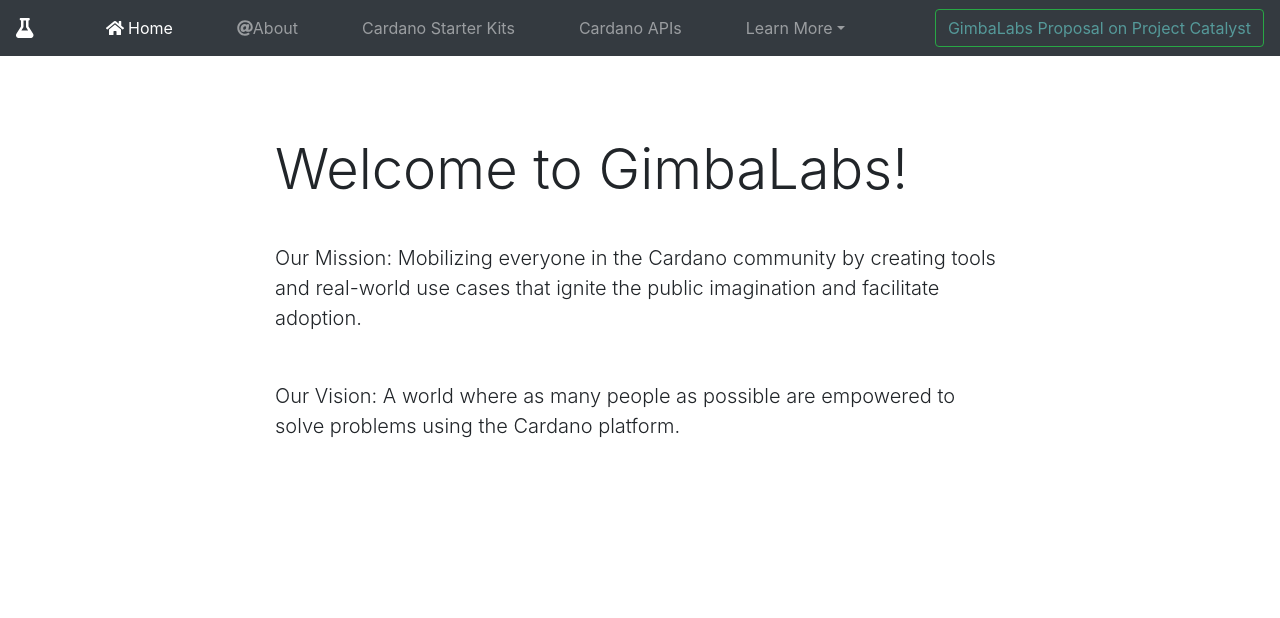
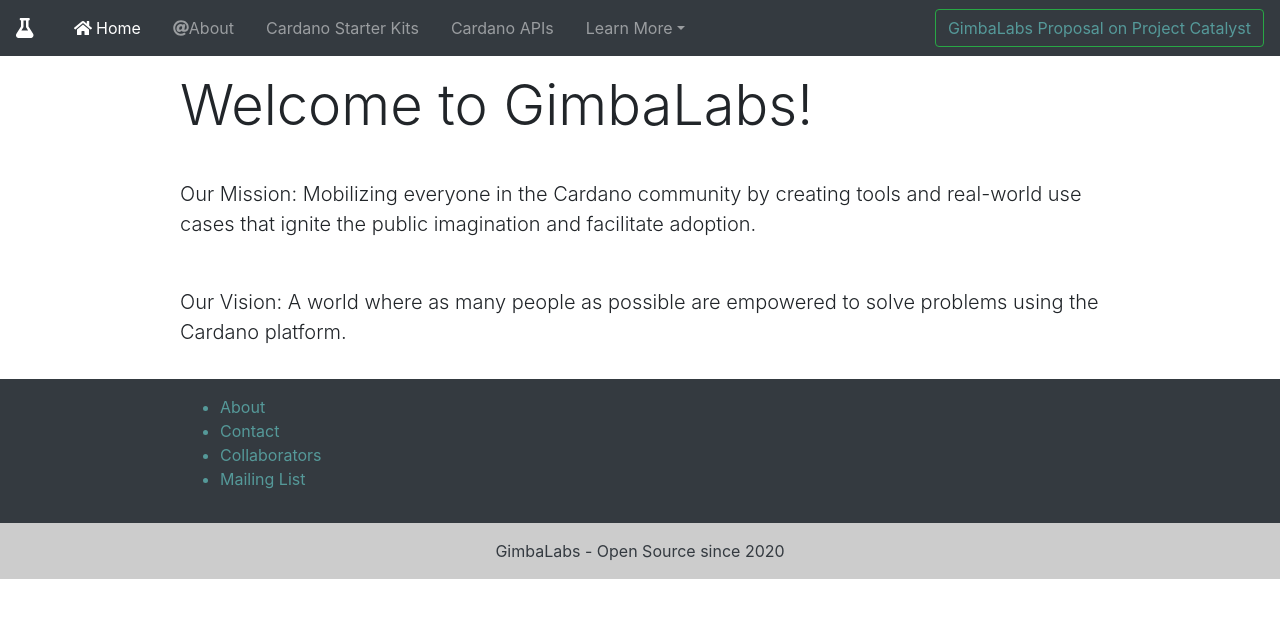
Before and after one commit to rcmorano/site-v3, a React (Create React App) app: page / in a window 1280 px wide. Shown: the top 618 px of the page. Built offline with nearby package versions, Linux system fonts and the light colour scheme.

Commit message:
Add basic navigation from navbar

```diff
--- a/package.json
+++ b/package.json
@@ -9,7 +9,7 @@
     "@fortawesome/free-regular-svg-icons": "^5.15.1",
     "@fortawesome/free-solid-svg-icons": "^5.15.1",
     "@fortawesome/react-fontawesome": "^0.1.12",
-    "@fortawesome/react-native-fontawesome": "^0.2.6",
+    "@popperjs/core": "^2.5.3",
     "@testing-library/jest-dom": "^5.11.5",
     "@testing-library/react": "^11.1.0",
     "@testing-library/user-event": "^12.1.10",
@@ -19,7 +19,10 @@
     "react": "^17.0.1",
     "react-dom": "^17.0.1",
     "react-native-svg": "^12.1.0",
+    "react-router-dom": "^5.2.0",
     "react-scripts": "4.0.0",
+    "styled-components": "^5.2.0",
+    "typescript": "^4.0.5",
     "web-vitals": "^0.2.4"
   },
   "scripts": {
--- a/src/App.css
+++ b/src/App.css
@@ -1,24 +1,31 @@
 .dropdown-item:hover {
-  background: #599 !important;
+  background: var(--mainBlue) !important;
 }
 
 .nav-link:hover {
-  color: #599 !important;
+  color: var(--mainBlue) !important;
 }
 
 .btn {
-  color: #599 !important;
+  color: var(--mainBlue) !important;
 }
 
 .btn:hover {
-  background: #599 !important;
-  color: #fff !important;
+  background: var(--mainBlue) !important;
+  color: var(--mainDark) !important;
 }
 
 .container {
-  padding: 5rem;
+  padding: 1rem;
 }
 
 .lead {
   padding-top: 2rem;
 }
+
+:root {
+  --mainDark: #343a40;
+  --mainGray: #ccc;
+  --mainWhite: #fff;
+  --mainBlue: #599;
+}
--- a/src/App.js
+++ b/src/App.js
@@ -1,16 +1,31 @@
 import React from "react";
+import { Switch, Route } from "react-router-dom";
+
 import './App.css';
 import "bootstrap/dist/css/bootstrap.min.css";
 import "bootstrap/dist/js/bootstrap.bundle";
-import Navbar from "./components/Navbar";
-import HomeBody from "./components/HomeBody";
+
+import Navbar from "./components/layouts/Navbar";
+import Footer from "./components/layouts/Footer";
+
+import Home from "./components/pages/Home";
+import About from "./components/pages/About";
+import CSKs from "./components/pages/CSKs";
+import APIs from "./components/pages/APIs";
+import NotFound from "./components/pages/NotFound";
 
 function App() {
   return (
     <>
       <Navbar />
-      <HomeBody />
-
+      <Switch>
+        <Route exact path="/" component={Home} />
+        <Route path="/about" component={About} />
+        <Route path="/cardano-starter-kits" component={CSKs} />
+        <Route path="/open-source-apis" component={APIs} />
+        <Route component={NotFound} />
+      </Switch>
+      <Footer />
     </>
   );
 }
--- /dev/null
+++ b/src/components/layouts/Footer.js
@@ -0,0 +1,57 @@
+import React from 'react';
+import styled from 'styled-components';
+
+function Footer() {
+    return (
+    <FooterContainer>
+        <div className="footer-top">
+            <div className="container">
+                <div className="row">
+                    <div className="col"></div>
+                    <div className="col-5">
+                        <ul>
+                            <li><a href="#">About</a></li>
+                            <li><a href="#">Contact</a></li>
+                            <li><a href="#">Collaborators</a></li>
+                            <li><a href="#">Mailing List</a></li>
+                        </ul>
+                    </div>
+                    <div className="col-5"></div>
+                    <div className="col"></div>
+                </div>
+            </div>
+        </div>
+
+        <div className="footer-bottom">
+            <div className="row">
+                <div className="col"></div>
+                <div className="col"><p className="text-center">GimbaLabs - Open Source since {new Date().getFullYear()}</p></div>
+                <div className="col"></div>
+            </div>
+        </div>
+    </FooterContainer>
+    )
+}
+
+export default Footer;
+
+const FooterContainer = styled.footer`
+    .footer-top{
+        background: var(--mainDark);
+        color: var(--mainBlue);
+    }
+
+    .footer-bottom{
+        background: var(--mainGray);
+        color: var(--mainDark);
+        padding-top: 1em;
+    }
+
+    ul li a {
+        color: var(--mainBlue);
+    }
+
+    ul li a:hover {
+        color: var(--mainWhite);
+    }
+`;
--- a/src/components/Navbar.js
+++ b/src/components/layouts/Navbar.js
@@ -1,6 +1,7 @@
 import React from 'react';
 import { FontAwesomeIcon } from '@fortawesome/react-fontawesome';
 import { faFlask, faHome, faAt } from '@fortawesome/free-solid-svg-icons';
+import { Link } from 'react-router-dom';
 
 function Navbar() {
     return (
@@ -14,19 +15,19 @@ function Navbar() {
                 <div className="collapse navbar-collapse" id="navbarSupportedContent">
                     <ul className="navbar-nav mr-auto">
                         <li className="nav-item active">
-                            <a className="nav-link ml-5" href="#"><FontAwesomeIcon icon={faHome} /> Home</a>
+                            <Link className="nav-link ml-3" to="/"><FontAwesomeIcon icon={faHome} /> Home</Link>
                         </li>
                         <li className="nav-item">
-                            <a className="nav-link ml-5" href="#"><FontAwesomeIcon icon={faAt} />About</a>
+                            <Link className="nav-link ml-3" to="/about"><FontAwesomeIcon icon={faAt} />About</Link>
                         </li>
                         <li className="nav-item">
-                            <a className="nav-link ml-5" href="#">Cardano Starter Kits</a>
+                            <Link className="nav-link ml-3" to="/cardano-starter-kits">Cardano Starter Kits</Link>
                         </li>
                         <li className="nav-item">
-                            <a className="nav-link ml-5" href="#">Cardano APIs</a>
+                            <Link className="nav-link ml-3" to="/open-source-apis">Cardano APIs</Link>
                         </li>
                         <li className="nav-item dropdown">
-                            <a className="nav-link dropdown-toggle ml-5" href="#" id="navbarDropdown" role="button" data-toggle="dropdown" aria-haspopup="true" aria-expanded="false">
+                            <a className="nav-link dropdown-toggle ml-3" href="#" id="navbarDropdown" role="button" data-toggle="dropdown" aria-haspopup="true" aria-expanded="false">
                             Learn More
                             </a>
                             <div className="dropdown-menu bg-dark" aria-labelledby="navbarDropdown">
--- /dev/null
+++ b/src/components/pages/APIs.js
@@ -0,0 +1,13 @@
+import React, { Component } from 'react'
+
+class APIs extends Component {
+    render() {
+        return (
+            <div>
+                <h1>Open Source APIs</h1>
+            </div>
+        )
+    }
+}
+
+export default APIs
--- /dev/null
+++ b/src/components/pages/About.js
@@ -0,0 +1,11 @@
+import React from 'react'
+
+function About() {
+    return (
+        <div>
+            <h1>About us</h1>
+        </div>
+    )
+}
+
+export default About
--- /dev/null
+++ b/src/components/pages/CSKs.js
@@ -0,0 +1,13 @@
+import React, { Component } from 'react'
+
+class CSKs extends Component {
+    render() {
+        return (
+            <div>
+                <h1>Cardano Starter Kits</h1>
+            </div>
+        )
+    }
+}
+
+export default CSKs;
--- a/src/components/HomeBody.js
+++ b/src/components/pages/Home.js
@@ -1,11 +1,11 @@
-import React from 'react'
+import React from 'react';
 
-function HomeBody() {
+function Home() {
     return (
         <div className="container">
             <div className="row">
                 <div className="col"></div>
-                <div className="col-8">
+                <div className="col-10">
                     <h1 className="display-4">Welcome to GimbaLabs!</h1>
                     <p class="lead">Our Mission: Mobilizing everyone in the Cardano community by creating tools and real-world use cases that ignite the public imagination and facilitate adoption.</p>
                     <p class="lead">Our Vision: A world where as many people as possible are empowered to solve problems using the Cardano platform.</p>
@@ -16,4 +16,4 @@ function HomeBody() {
     )
 }
 
-export default HomeBody
+export default Home;
--- /dev/null
+++ b/src/components/pages/NotFound.js
@@ -0,0 +1,11 @@
+import React from 'react'
+
+function NotFound() {
+    return (
+        <div>
+            NOT FOUND
+        </div>
+    )
+}
+
+export default NotFound
--- a/src/index.js
+++ b/src/index.js
@@ -2,10 +2,13 @@ import React from 'react';
 import ReactDOM from 'react-dom';
 import App from './App';
 import reportWebVitals from './reportWebVitals';
+import { BrowserRouter as Router } from 'react-router-dom';
 
 ReactDOM.render(
   <React.StrictMode>
-    <App />
+    <Router>
+      <App />
+    </Router>
   </React.StrictMode>,
   document.getElementById('root')
 );
```
Also changed, not shown: 25 other files (tests, documents, lock files or other folders).
